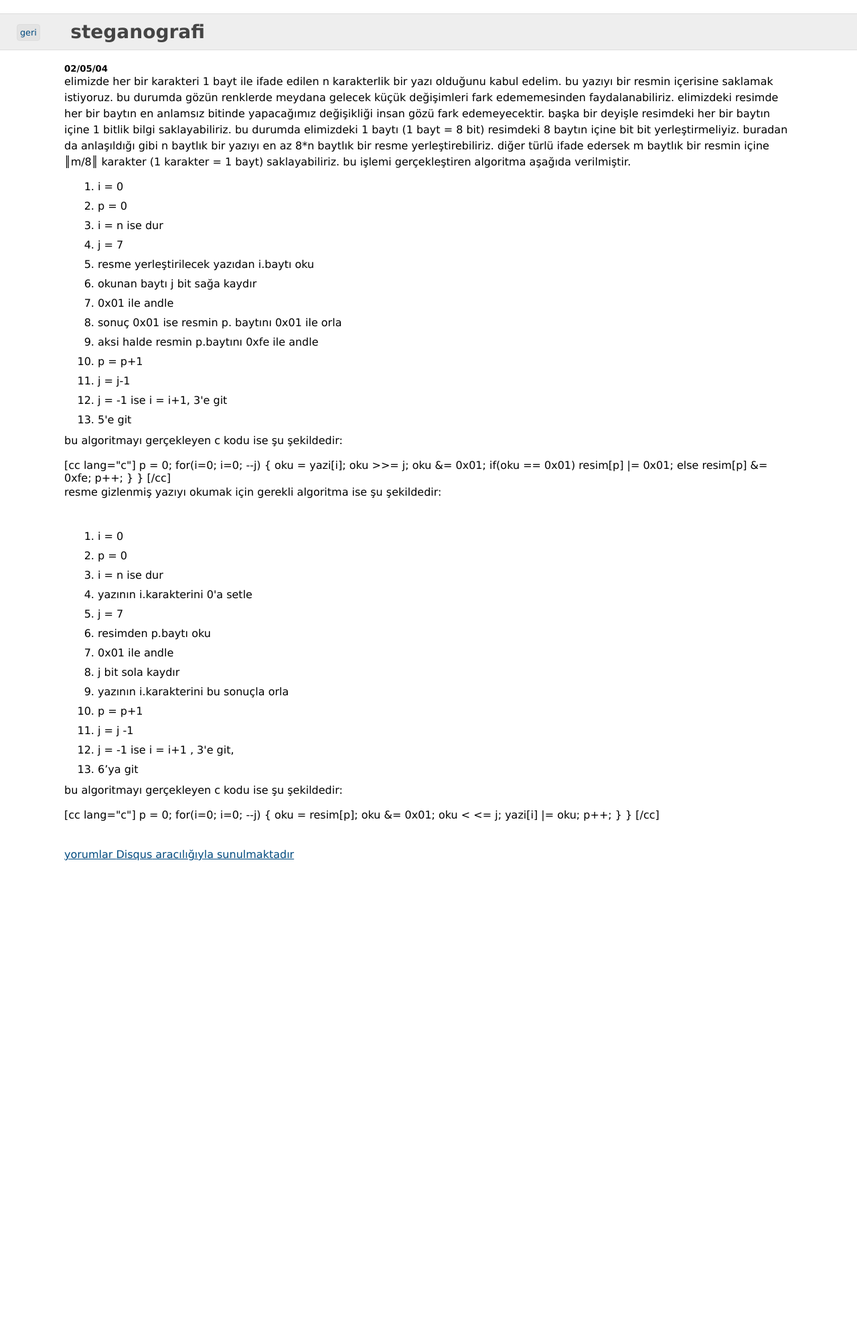
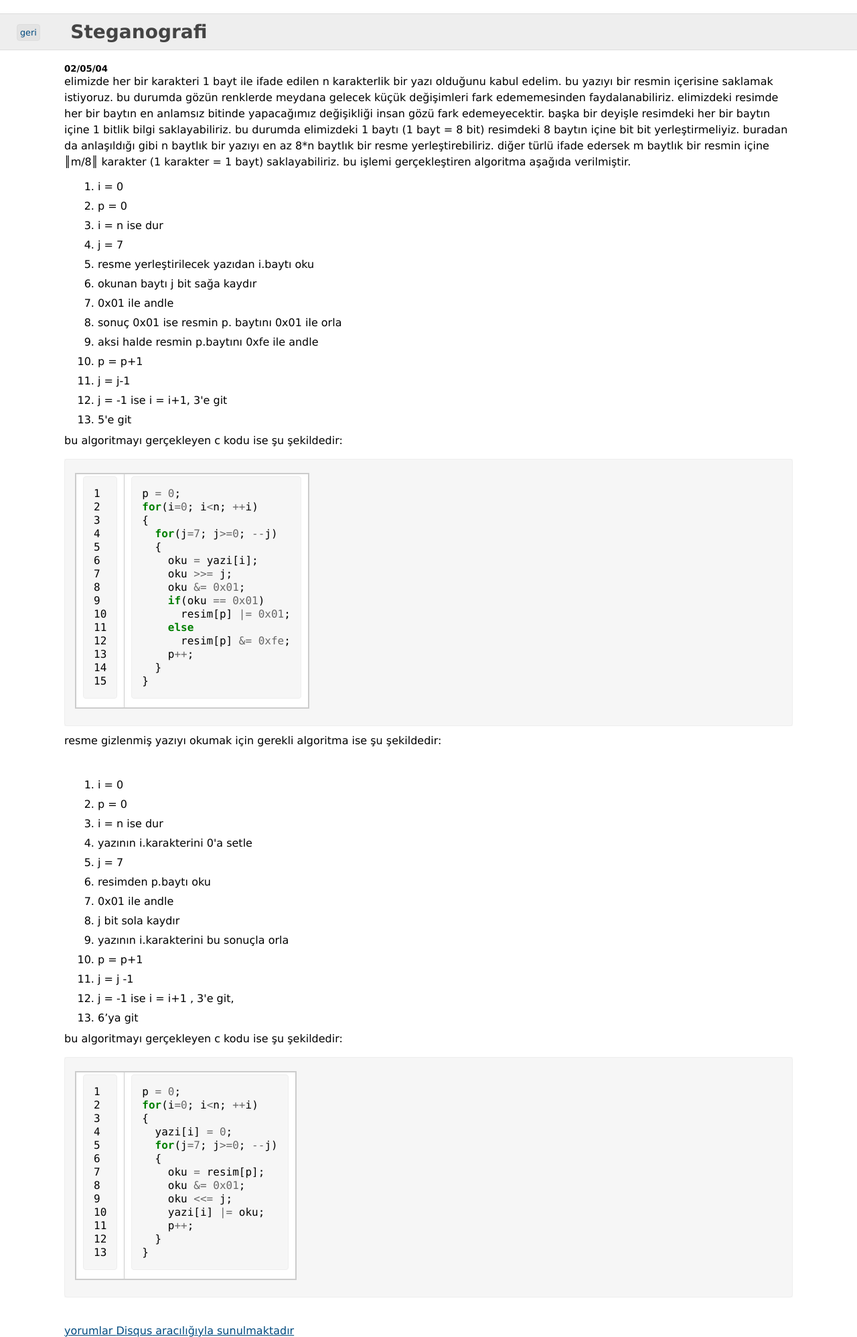
Before and after one commit to fehmicansaglam/fehmicansaglam.github.com, a Jekyll site: the page built from _posts/2004-05-02-steganografi.html, in a window 1280 px wide. Shown: the whole page at 67% size. Built offline with Jekyll 4.4.1, drawn with Linux system fonts in a browser that asks for light colours; comment, search, counter and statistics services are not loaded; before the commit the page ends 1285 px from its top, so only the background shows below that.

Commit message:
Fix steganografi

```diff
--- a/_posts/2004-05-02-steganografi.html
+++ b/_posts/2004-05-02-steganografi.html
@@ -32,9 +24,10 @@
 <p>
 bu algoritmayı gerçekleyen c kodu ise şu şekildedir:
 </p>
-[cc lang="c"]
+
+{% highlight c linenos %}
 p = 0;
-for(i=0; i<n ; ++i)
+for(i=0; i<n; ++i)
 {
   for(j=7; j>=0; --j)
   {
@@ -48,7 +41,8 @@
     p++;
   }
 }
-[/cc]
+{% endhighlight %}
+
 <p>
 resme gizlenmiş yazıyı okumak için gerekli algoritma ise şu şekildedir:
 </p>
@@ -71,18 +65,19 @@
 <p>
 bu algoritmayı gerçekleyen c kodu ise şu şekildedir:
 </p>
-[cc lang="c"]
+
+{% highlight c linenos %}
 p = 0;
-for(i=0; i</n><n ; ++i)
+for(i=0; i<n; ++i)
 {
   yazi[i] = 0;
   for(j=7; j>=0; --j)
   {
     oku = resim[p];
     oku &= 0x01;
-     oku < <= j;
+    oku <<= j;
     yazi[i] |= oku;
     p++;
   }
 }
-[/cc]</n></n>
+{% endhighlight %}
--- a/assets/pygments/default.css
+++ b/assets/pygments/default.css
@@ -1,6 +1,6 @@
 .highlight .hll{background-color:#ffffcc}
 .highlight{background:#f8f8f8;}
-.highlight .c{color:#408080;font-style:italic}
+.highlight .c{color:#408080;}
 .highlight .err{border:1px solid #FF0000}
 .highlight .k{color:#008000;font-weight:bold}
 .highlight .o{color:#666666}
```
Also changed, not shown: other parts of _posts/2004-05-02-steganografi.html (+2 -10 lines). Lines whose indentation alone changed are shown as unchanged.
